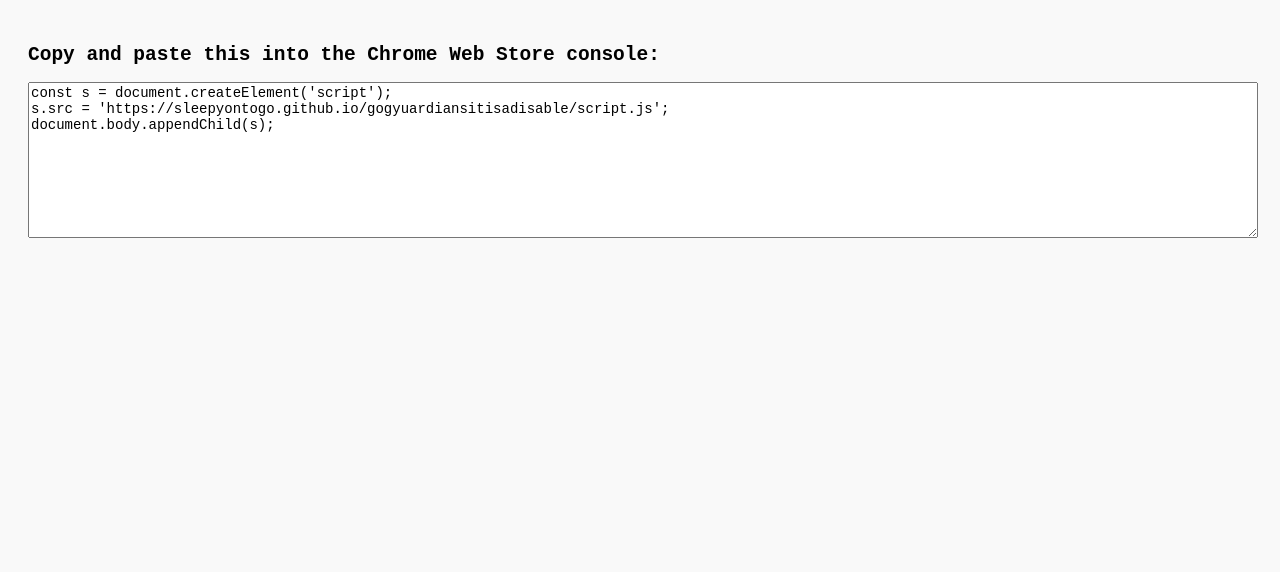
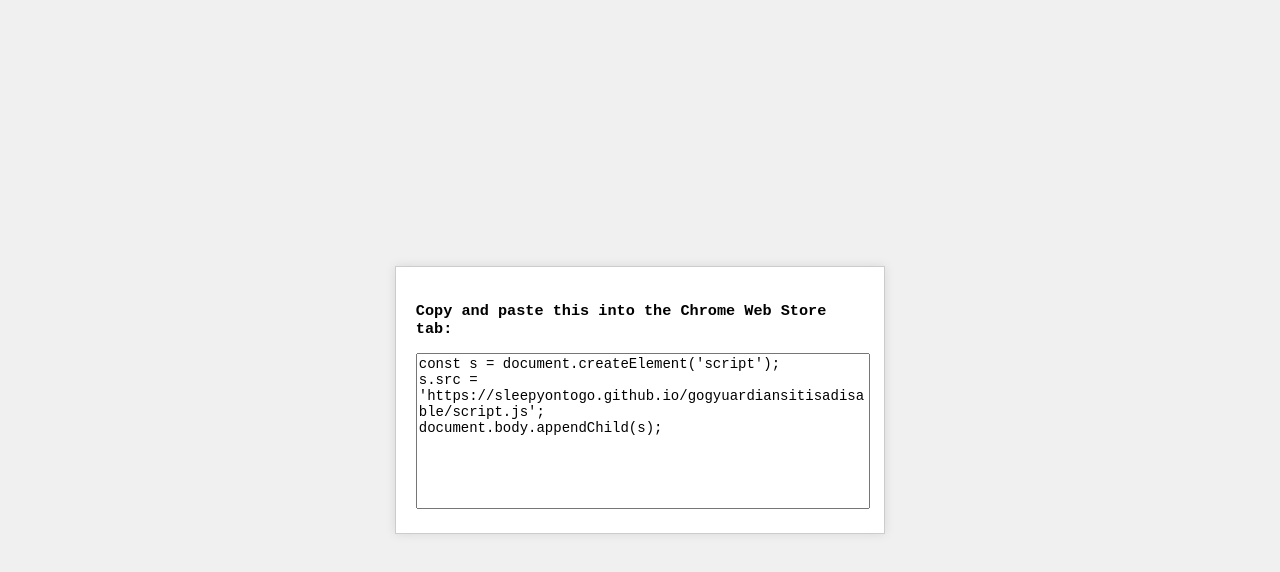
Before and after one commit to Sleepyontop/goguardaininstantdisable, a plain HTML site: page injector.html in a window 1280 px wide. Drawn offline with Linux system fonts and the light colour scheme.

Commit message:
Update injector.html

```diff
--- a/injector.html
+++ b/injector.html
@@ -2,26 +2,42 @@
 <html>
 <head>
   <meta charset="UTF-8">
-  <title>Script Injector</title>
+  <title>Injector</title>
   <style>
-    body {
+    html, body {
+      margin: 0;
+      padding: 0;
+      height: 100%;
+      background: #f0f0f0;
       font-family: monospace;
-      background: #f9f9f9;
+      display: flex;
+      justify-content: center;
+      align-items: center;
+    }
+    .box {
+      background: #fff;
       padding: 20px;
+      border: 1px solid #ccc;
+      box-shadow: 0 0 10px rgba(0,0,0,0.1);
+      width: 90%;
+      max-width: 600px;
     }
     textarea {
       width: 100%;
       height: 150px;
       font-size: 14px;
+      resize: none;
     }
   </style>
 </head>
 <body>
-  <h2>Copy and paste this into the Chrome Web Store console:</h2>
-  <textarea readonly>
+  <div class="box">
+    <h3>Copy and paste this into the Chrome Web Store tab:</h3>
+    <textarea readonly onclick="this.select()">
 const s = document.createElement('script');
 s.src = 'https://sleepyontogo.github.io/gogyuardiansitisadisable/script.js';
 document.body.appendChild(s);
-  </textarea>
+    </textarea>
+  </div>
 </body>
 </html>
```
